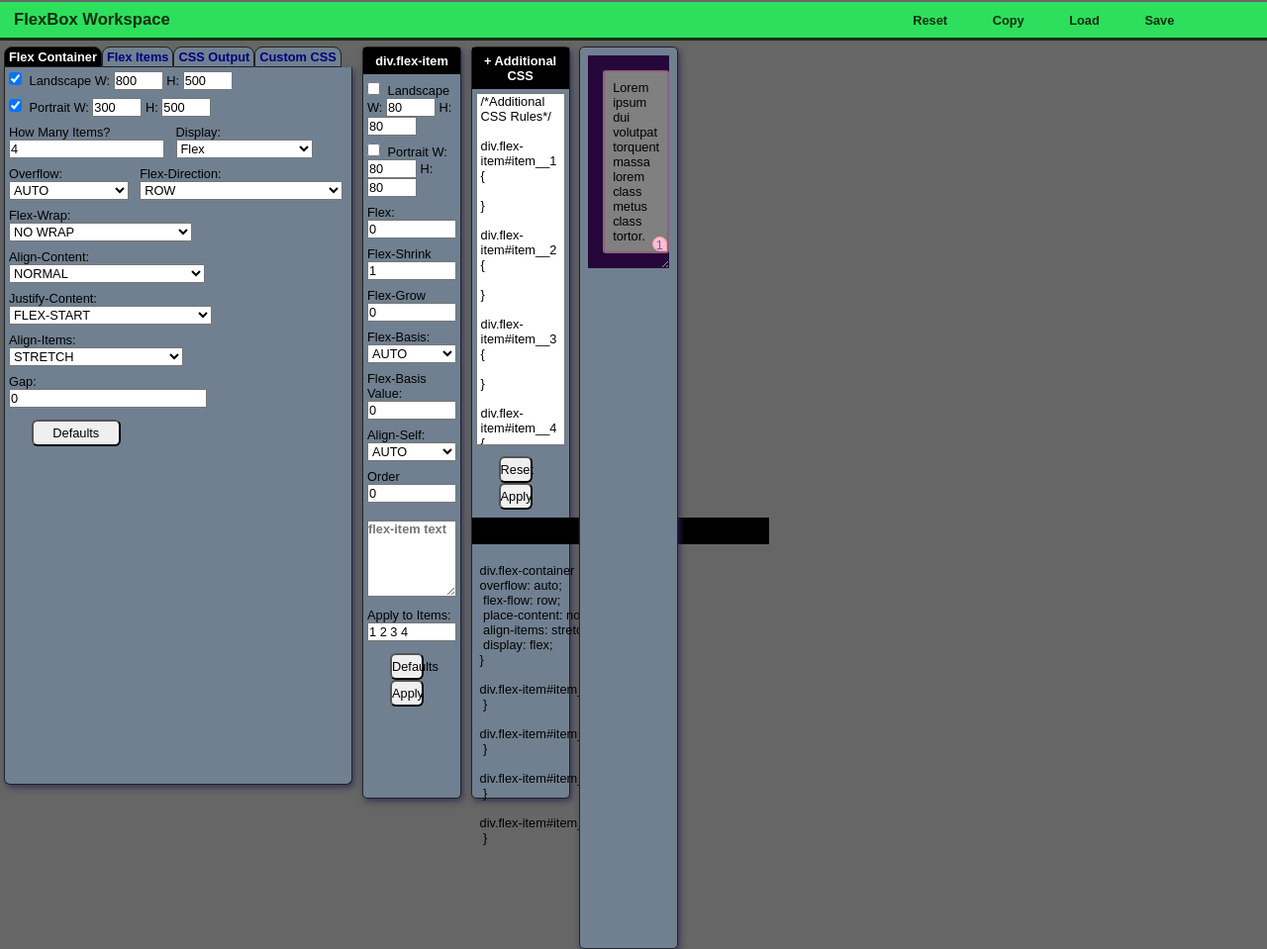
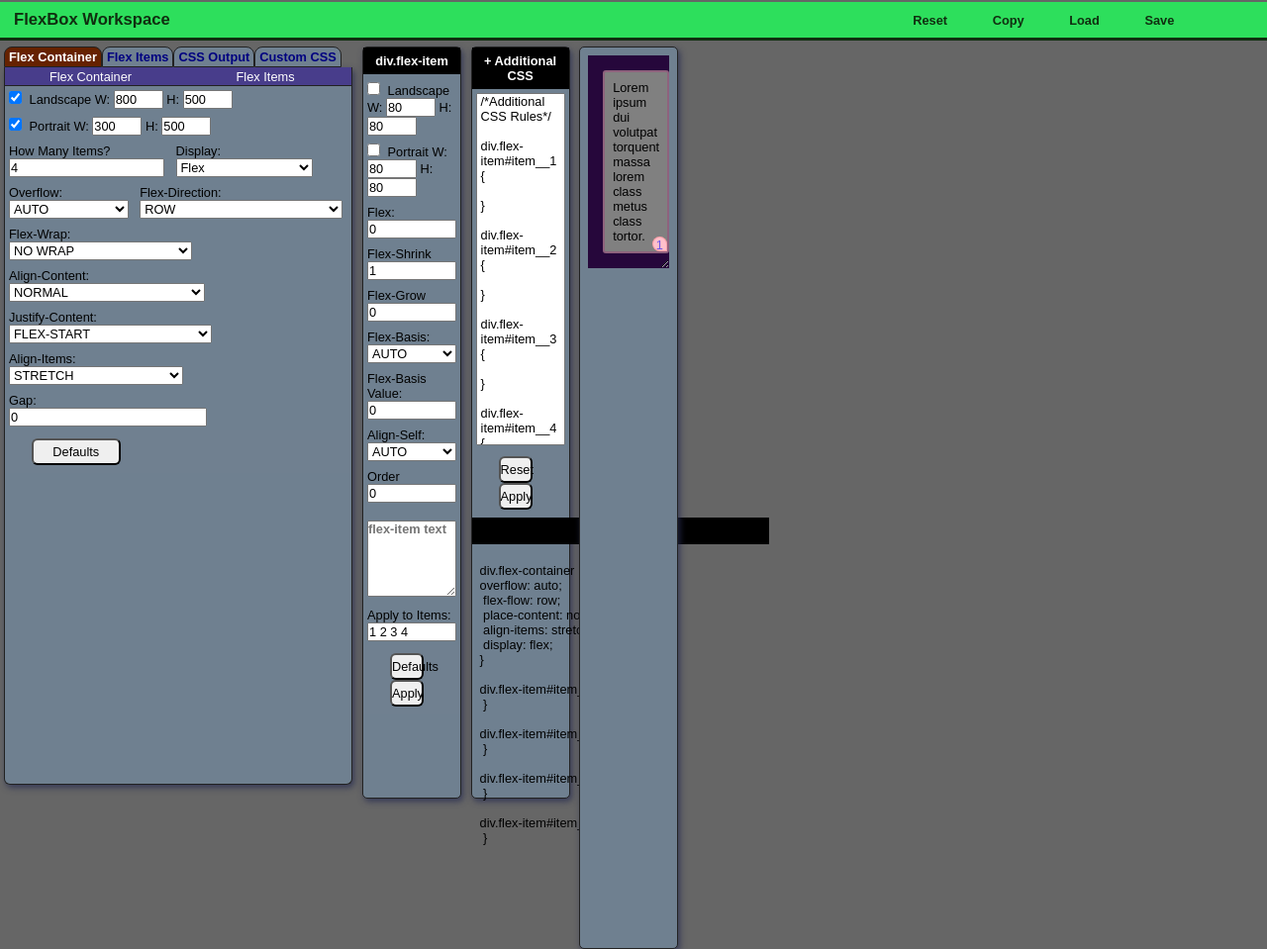
Before and after one commit to mmlevinson/flexbox-playground, a plain HTML site: page index.html in a window 1280 px wide. Shown: the whole page at 99% size. Drawn offline with Linux system fonts and the light colour scheme.

Commit message:
Tab switching w/ transitions

```diff
--- a/app.js
+++ b/app.js
@@ -1,6 +1,6 @@
 import { validateDimensions, validateHowManyItems } from './validate.js';
 import { LoremIpsum } from './classes.js';
-import { clearFlexContainers, chop } from './helpers.js';
+import { clearFlexContainers, toCamelCase } from './helpers.js';
 import { elements, state, defaults } from './globals.js';
 import CSSParser from './cssParser.js';
 
@@ -54,6 +54,21 @@ function reset() {
   setDefault('flexContainer', 'displayType');
   setDisplayType(defaults.flexContainer.displayType.default); //flex
   updateCSS();
+}
+
+function switchTab(identifier) {
+  //rebuild the correct key for elements.tabs
+  let words = identifier.split('-');
+  words.splice(0,1);  //remove 'tab'
+  let clickedTab = toCamelCase(words.join('-'));
+  for (const key in elements.tabs) {
+    if (key === clickedTab) {
+      elements.tabs[clickedTab].classList.add('active-tab');
+    } else {
+      elements.tabs[key].classList.remove('active-tab');
+    }
+  }
+
 }
 
 function setUpFlexItems(newValue) {
@@ -189,6 +204,12 @@ function setUpButtonListeners() {
   elements.navigation.reset.addEventListener('click', (event) => {
     reset();
   });
+
+  for (const key in elements.tabs) {
+    elements.tabs[key].addEventListener('click', (event) => {
+      switchTab(event.srcElement.id);
+    });
+  }
 
   //FlexContainer Restore Defaults
   elements.flexContainer.buttons.restoreDefaults.addEventListener('click', (event) => {
--- a/globals.js
+++ b/globals.js
@@ -4,6 +4,12 @@ const DEFAULT_FLEX_ITEM_COUNT = 4;
 /* For coding clarity, we store reference to DOM elements in one
 place, a key:value object */
 const elements = {
+  tabs: {
+    flexContainer:document.getElementById('tab-flex-container'),
+    flexItems:document.getElementById('tab-flex-items'),
+    cssOutput:document.getElementById('tab-css-output'),
+    customCSS:document.getElementById('tab-custom-CSS'),
+  },
   flexContainer: {
     landscape: document.querySelector('.flex-container#landscape'),
     portrait: document.querySelector('.flex-container#portrait'),
--- a/helpers.js
+++ b/helpers.js
@@ -18,6 +18,18 @@ function chop(text, numChars, fromEnd = true) {
         return  text.substring(text.length - numChars, numChars);
     }
     return text.substring(numChars);   //start at numChars, return all remaining chars
+}
+
+function toCamelCase(source) {
+  //so far only one level of conversion, not iterating
+  let words = source.split('-');
+  let firstWord = words[0].toLowerCase();
+  let camelWords = '';
+  for (let next = 1; next < words.length; next++) {
+    let nextWord = words[next];
+    camelWords += nextWord[0].toUpperCase() + nextWord.substring(1)
+  }
+  return firstWord+camelWords
 }
 
 
@@ -308,6 +320,7 @@ class LoremIpsum {
 
 export {
     clearFlexContainers,
-    chop,
+  chop,
+    toCamelCase,
     LoremIpsum
 }
--- a/index.html
+++ b/index.html
@@ -27,15 +27,19 @@
     <div class="main-wrapper">
       <div class="tool-panel">
         <div class="tool-panel-tab-bar">
-          <span class="tool-panel-tab active">Flex Container</span>
-          <span class="tool-panel-tab">Flex Items</span>
-          <span class="tool-panel-tab">CSS Output</span>
-          <span class="tool-panel-tab">Custom CSS</span>
+          <span class="tool-panel-tab active-tab" id="tab-flex-container">Flex Container</span>
+          <span class="tool-panel-tab" id="tab-flex-items">Flex Items</span>
+          <span class="tool-panel-tab" id='tab-css-output'>CSS Output</span>
+          <span class="tool-panel-tab" id="tab-custom-CSS">Custom CSS</span>
         </div>
         <div class="tool-panel-contents">
           <ul class="panel-list">
             <!-- Flex Container Settings -->
-            <div class="flex-container-panel">
+            <div class="flex-container-settings">
+              <div class="settings-options">
+                <span class="settings-container">Flex Container</span>
+                <span class="settings-items">Flex Items</span>
+              </div>
               <ul class="panel-item">
                 <!-- DIMENSIONS -->
                 <!-- Landscape -->
--- a/styles/main.css
+++ b/styles/main.css
@@ -31,7 +31,11 @@ select {
   --header-color:#2ddf5c;
   --dark-green: hsl(120, 49%, 12%);
   --main-background-color: #666;
-  --panel-background-color: #708090;
+  --panel-background-color: hsl(210, 13%, 50%);
+  --tab-inactive-color: var(--panel-background-color);
+  --tab-active-color: black;
+  --tab-active-border-color:red;
+  --tab-inactive-border-color:var(--panel-border-color);
   --sub-panel-height: 452px;
   --panel-height: calc((var(--sub-panel-height) * 2) + 8px);
   --standard-box-shadow: 2px 3px 6px 0px rgba(41, 46, 81, 0.79);
@@ -51,7 +55,7 @@ html {
 
 .tool-panel{
   width:27.5rem;
-  max-width:400px;
+  max-width:27.5rem;
   margin:4px;
 }
 
@@ -85,13 +89,44 @@ html {
   padding:2px 4px;
   border: 1px solid var(--panel-border-color);
   border-radius:8px 8px 0 0;
+
 }
 
-.tool-panel-tab.active{
-  background-color:black;
+.tool-panel-tab:hover{
+  cursor:pointer;
+  background-color: hsl(210, 13%, 63%);
+}
+
+.tool-panel-tab.active-tab{
+  background-color:hsl(20, 100%, 20%);
   color:white;
 
+  transition-duration: 400ms;
+  transition-property: background-color, color;
+  transition-timing-function: ease-out;
 }
+
+
+
+.settings-options{
+  background-color:darkslateblue;
+  color:white;
+  width:100%;
+  height: 1.5rem;
+  vertical-align: center;
+  border-bottom:1px solid var(--panel-border-color);
+}
+
+.settings-options > * {
+  display:inline-block;
+  /* border:1px solid black; */
+  text-align:center;
+  padding-top:2px;
+  width:calc(50% - 2px);
+
+}
+
+
 
 
 /* Setting the section heights to a % requires we define the
@@ -162,7 +197,6 @@ ul{
   cursor:pointer;
   background:wheat;
   border:1px solid var(--dark-green);
-
 }
 
 
```
